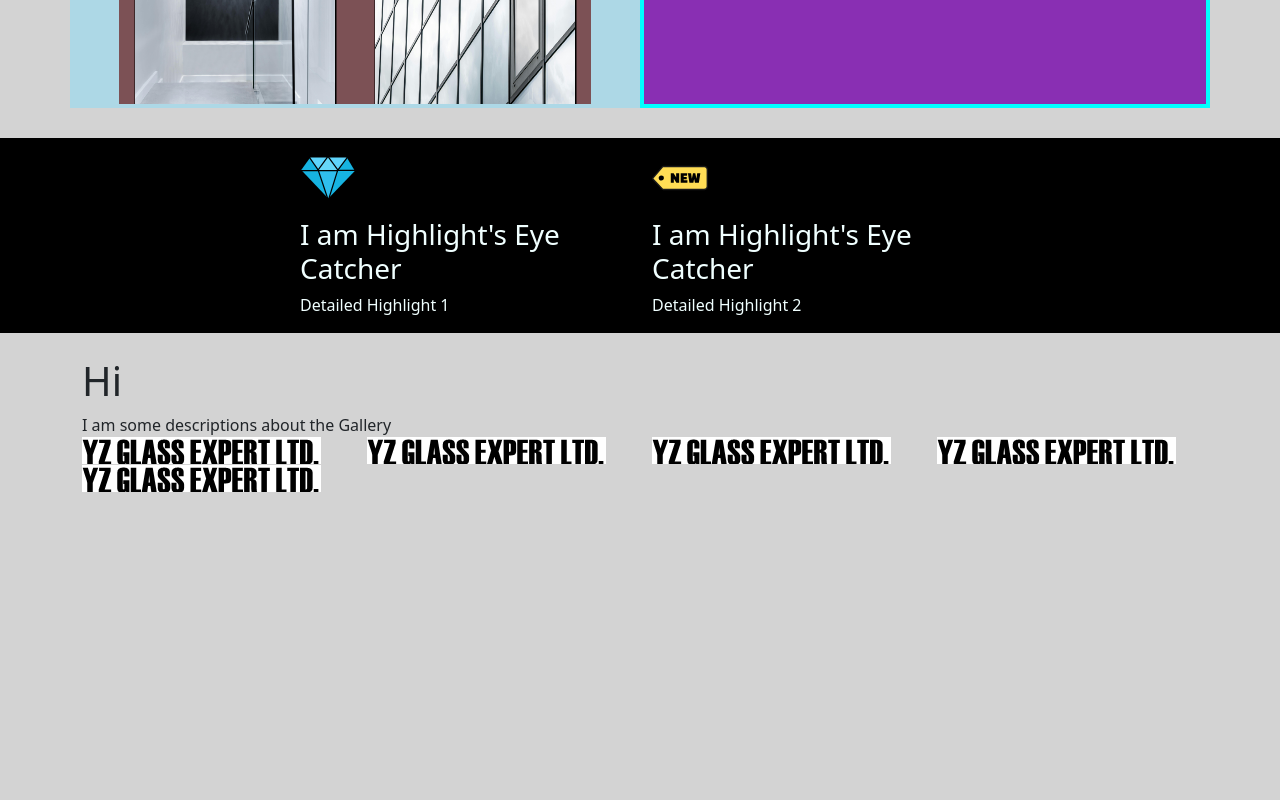
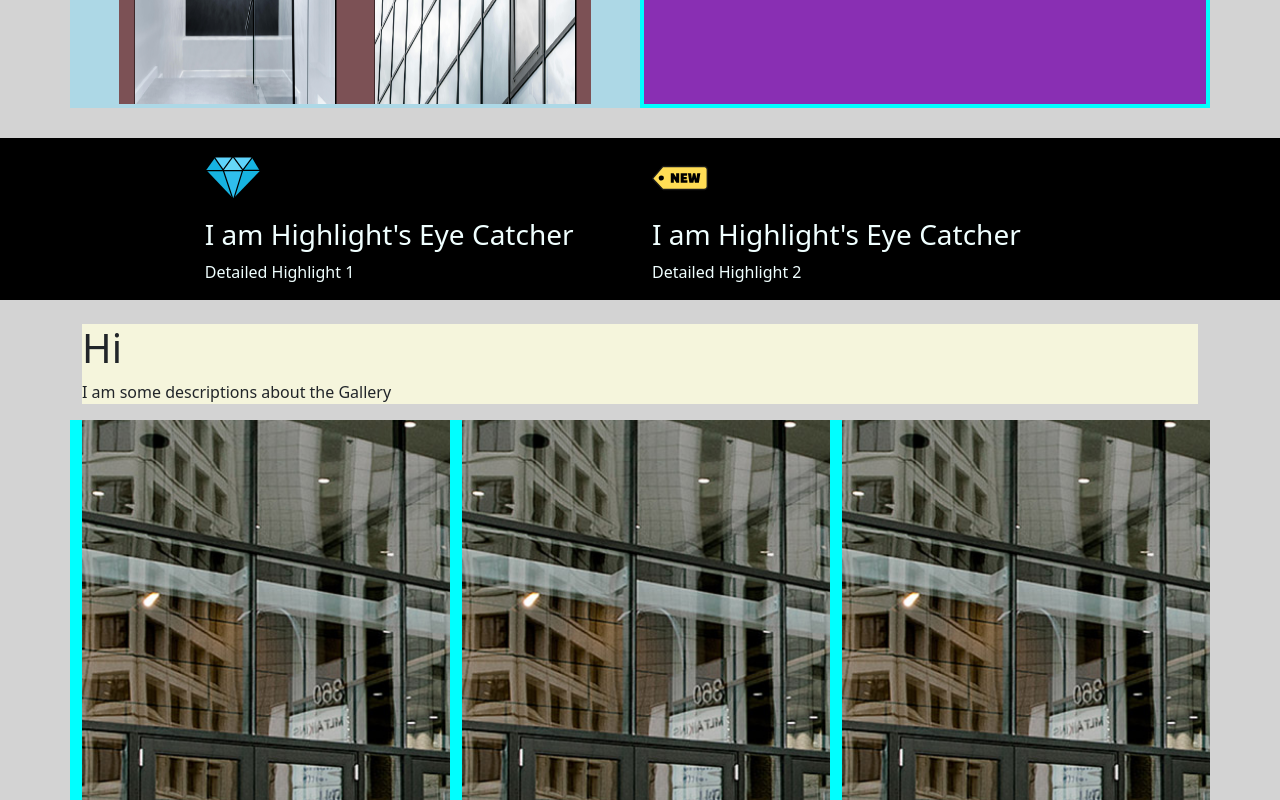
Before and after one commit to zkrguan/AZ-s-lil-comp-web, a React (Vite) app: page / in a window 1280 px wide. Shown: the part 880-1680 px from the top of the page. Before the commit the page ends 1372 px from the top, so only its background shows below. Built offline with nearby package versions, Linux system fonts and the light colour scheme.

Commit message:
moving onto footer

```diff
--- a/src/components/assets/GalleryGrid/GalleryGrid.css
+++ b/src/components/assets/GalleryGrid/GalleryGrid.css
@@ -1,4 +1,59 @@
-.Gallery-Container{
-    margin-bottom: 30vh;
-    text-align: left;
+.Gallery-Grid-Container {
+    display: flex;
+    flex-direction: column;
+    gap: 1rem;
+    margin-bottom: 50vh;
 }
+
+.Gallery-Grid-Desc {
+    order: -1; /* Ensure The header stays at the top */
+    flex-basis: auto;
+    flex-grow: 0;
+    flex-shrink: 0;
+    background-color: beige;
+}
+
+
+.Gallery-Grid-Column {
+    flex: 1;
+    overflow: hidden;
+    transition: all 0.3s ease;
+    background-color: aqua;
+    position: relative;
+}
+
+.Gallery-Grid-Column:hover {
+    flex: 3;
+}
+
+.Gallery-Grid-Column:hover .Caption {
+    opacity: 1;
+}
+
+
+.Gallery-Grid-Column img {
+    width: 100vh;
+    height: 80vh;
+    object-fit: cover;
+    transition: all 0.3s ease;
+}
+
+.Gallery-Grid-Column:not(:hover) {
+    flex: 1;
+}
+
+.Gallery-Grid-Column .Caption {
+    position: absolute;
+    /* Left bottom align */
+    bottom: 0;
+    left: 0;
+    /* Display all the text */
+    width: 100%;
+    padding: 10px;
+    color: white;
+    /* Semi-transparent background */
+    background-color: rgba(0, 0, 0, 0.6);
+    text-align: center;
+    opacity: 0;
+    transition: opacity 0.5s ease;
+}
--- a/src/components/assets/GalleryGrid/GalleryGrid.tsx
+++ b/src/components/assets/GalleryGrid/GalleryGrid.tsx
@@ -1,38 +1,35 @@
-import { Col, Container, Row } from "react-bootstrap";
+import {  Col, Container, Row } from "react-bootstrap";
 import "./GalleryGrid.css"
 
-const GalleryGrid : React.FC = ()=>{
+const GalleryGrid: React.FC = () => {
     return (
-        <div>
+        <div className="Gallery-Container Gallery">
             <Container className="Gallery-Grid-Container">
                 <div className="Gallery-Grid-Desc">
                     <h1 className="Gallery-Grid-Header">Hi</h1>
                     <span className="Gallery-Grid-Caption">I am some descriptions about the Gallery</span>
                 </div>
                 <Row>
-                    <Col>
-                        <img src={"/lower.png"}  />
+                    <Col className="Gallery-Grid-Column">
+                        <img src={"/lower.png"} alt="Gallery item 1" />
+                        <p className="Caption">describe 1</p>
                     </Col>
 
-                    <Col>
-                    <img src={"/lower.png"}   />
+                    <Col className="Gallery-Grid-Column" >
+                        <div>
+                            <img src={"/lower.png"} alt="Gallery item 2" />
+                           <p className="Caption">describe 2</p>
+                        </div>
                     </Col>
 
-                    <Col>
-                    <img src={"/lower.png"}  />
+                    <Col className="Gallery-Grid-Column">
+                        <img src={"/lower.png"} alt="Gallery item 3" />
+                        <p className="Caption">describe 3</p>
                     </Col>
 
-                    <Col>
-                        <img src={"/lower.png"}  />
-                    </Col>
-
-                    <Col>
-                        <img src={"/lower.png"}  />
-                    </Col>
                 </Row>
             </Container>
         </div>
-
     )
 }
 
--- a/src/components/assets/HighlightBanner/HighlightBanner.css
+++ b/src/components/assets/HighlightBanner/HighlightBanner.css
@@ -1,12 +1,11 @@
 .Highlight-Banner-Container{
     background-color: black;
     width: 100%;
-    max-width: 1000vh;
     height: fit-content;
     color: azure;
     margin-bottom: 3vh;
-    padding-left: 300px;
-    padding-right: 300px;
+    padding-left: 16%;
+    padding-right: 16%;
 }
 
 .Icon-SVG{
--- a/src/components/assets/HighlightBanner/HighlightBanner.tsx
+++ b/src/components/assets/HighlightBanner/HighlightBanner.tsx
@@ -1,13 +1,13 @@
 import { Col, Container, Row } from 'react-bootstrap';
 import './HighlightBanner.css'
 
-const HighlightBanner = ()=>{
+const HighlightBanner = () => {
     return (
-        <Container className='Highlight-Banner-Container'>
-            <Row className='Row'>
+        <Container fluid className='Highlight-Banner-Container'>
+            <Row>
                 <Col className='Highlight-Banner-Background'>
                     <Row>
-                        <img className='Icon-SVG' src='/diamond-icon.svg'></img>
+                        <img className='Icon-SVG' src='/diamond-icon.svg' alt="Icon"></img>
                     </Row>
                     <Row>
                         <h3>I am Highlight's Eye Catcher</h3>
@@ -18,7 +18,7 @@ const HighlightBanner = ()=>{
                 </Col>
                 <Col>
                     <Row>
-                        <img className='Icon-SVG' src='/new-label-icon.svg'></img>
+                        <img className='Icon-SVG' src='/new-label-icon.svg' alt="Icon"></img>
                     </Row>
                     <Row>
                         <h3>I am Highlight's Eye Catcher</h3>
@@ -29,9 +29,7 @@ const HighlightBanner = ()=>{
                 </Col>
             </Row>
         </Container>
-
     )
-
 }
 
 export default HighlightBanner;
```
Also changed, not shown: public/lower.png.
